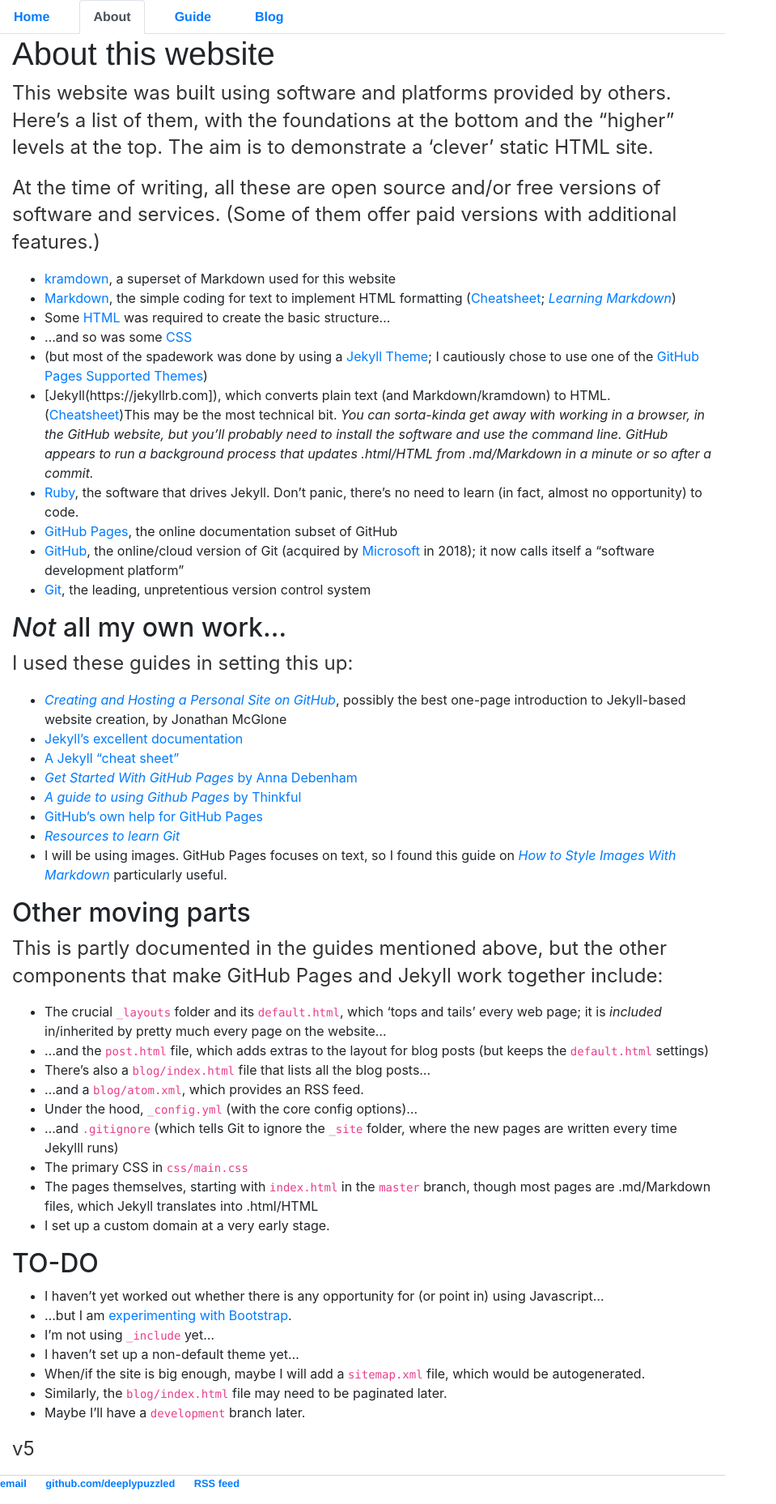
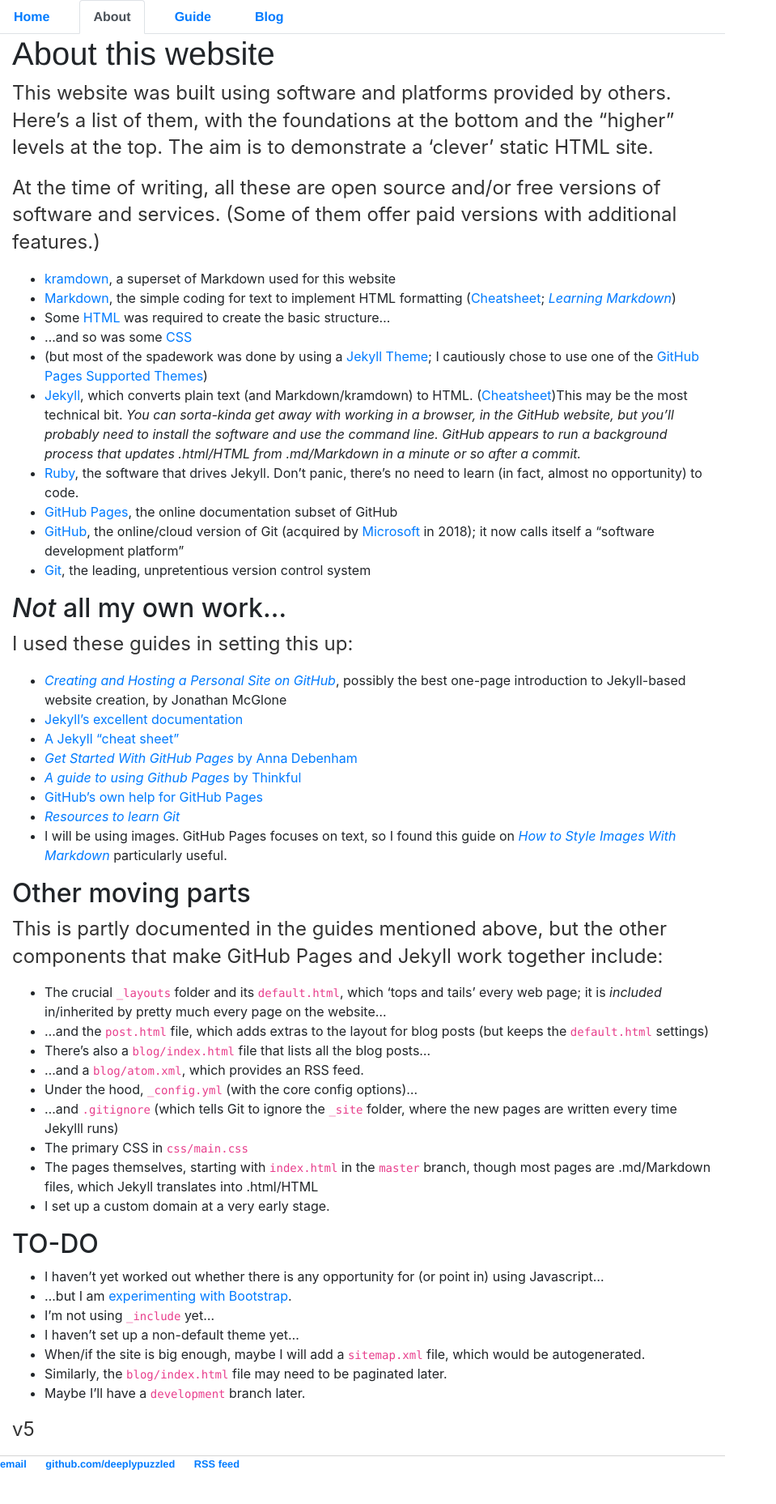
Before and after one commit to deeplypuzzled/deeplypuzzled.github.io, a Jekyll site: the page built from about/index.md, in a window 1280 px wide. Shown: the whole page at 81% size, without its empty margins (0-959 px from the left). Built offline with Jekyll 4.4.1, drawn with Linux system fonts in a browser that asks for light colours; after the commit the page ends 1833 px from its top, so only the background shows below that.

Commit message:
Update index.md
typo

```diff
--- a/about/index.md
+++ b/about/index.md
@@ -12,7 +12,7 @@
 * Some [HTML](https://www.w3schools.com/html) was required to create the basic structure...
 * ...and so was some [CSS](https://www.w3schools.com/css/)
 * (but most of the spadework was done by using a [Jekyll Theme](http://themes.jekyllrc.org); I cautiously chose to use one of the [GitHub Pages Supported Themes](https://pages.github.com/themes/))
-* [Jekyll(https://jekyllrb.com]), which converts plain text (and Markdown/kramdown) to HTML. ([Cheatsheet](https://learn.cloudcannon.com/jekyll-cheat-sheet/))This may be the most technical bit. _You can sorta-kinda get away with working in a browser, in the GitHub website, but you'll probably need to install the software and use the command line. GitHub appears to run a background process that updates .html/HTML from .md/Markdown in a minute or so after a commit._
+* [Jekyll](https://jekyllrb.com]), which converts plain text (and Markdown/kramdown) to HTML. ([Cheatsheet](https://learn.cloudcannon.com/jekyll-cheat-sheet/))This may be the most technical bit. _You can sorta-kinda get away with working in a browser, in the GitHub website, but you'll probably need to install the software and use the command line. GitHub appears to run a background process that updates .html/HTML from .md/Markdown in a minute or so after a commit._
 * [Ruby](https://www.ruby-lang.org/en/), the software that drives Jekyll. Don't panic, there's no need to learn (in fact, almost no opportunity) to code.
 * [GitHub Pages](https://pages.github.com/), the online documentation subset of GitHub
 * [GitHub](https://github.com/), the online/cloud version of Git (acquired by [Microsoft](https://blogs.microsoft.com/blog/2018/10/26/microsoft-completes-github-acquisition/) in 2018); it now calls itself a "software development platform"
```
